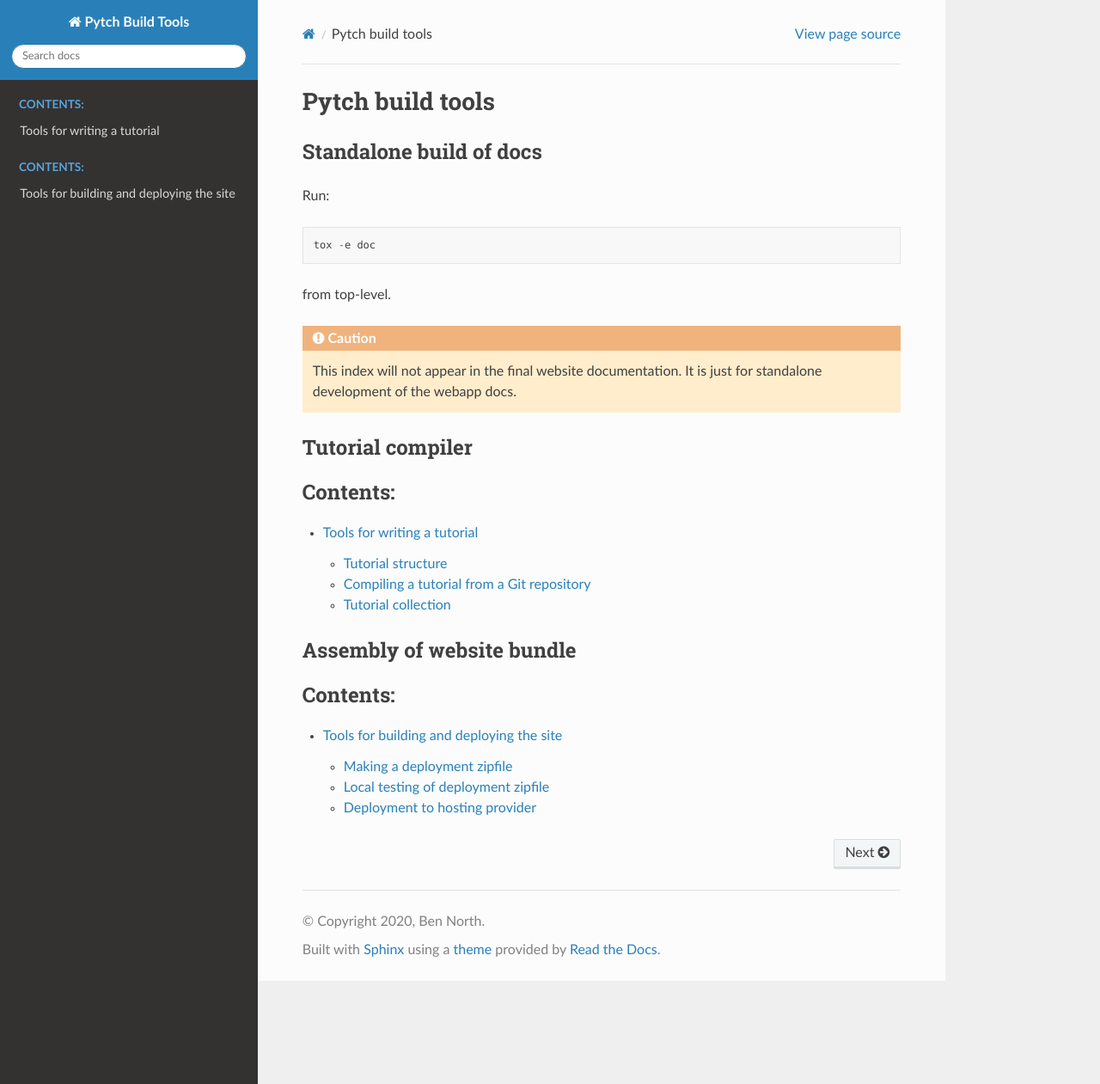
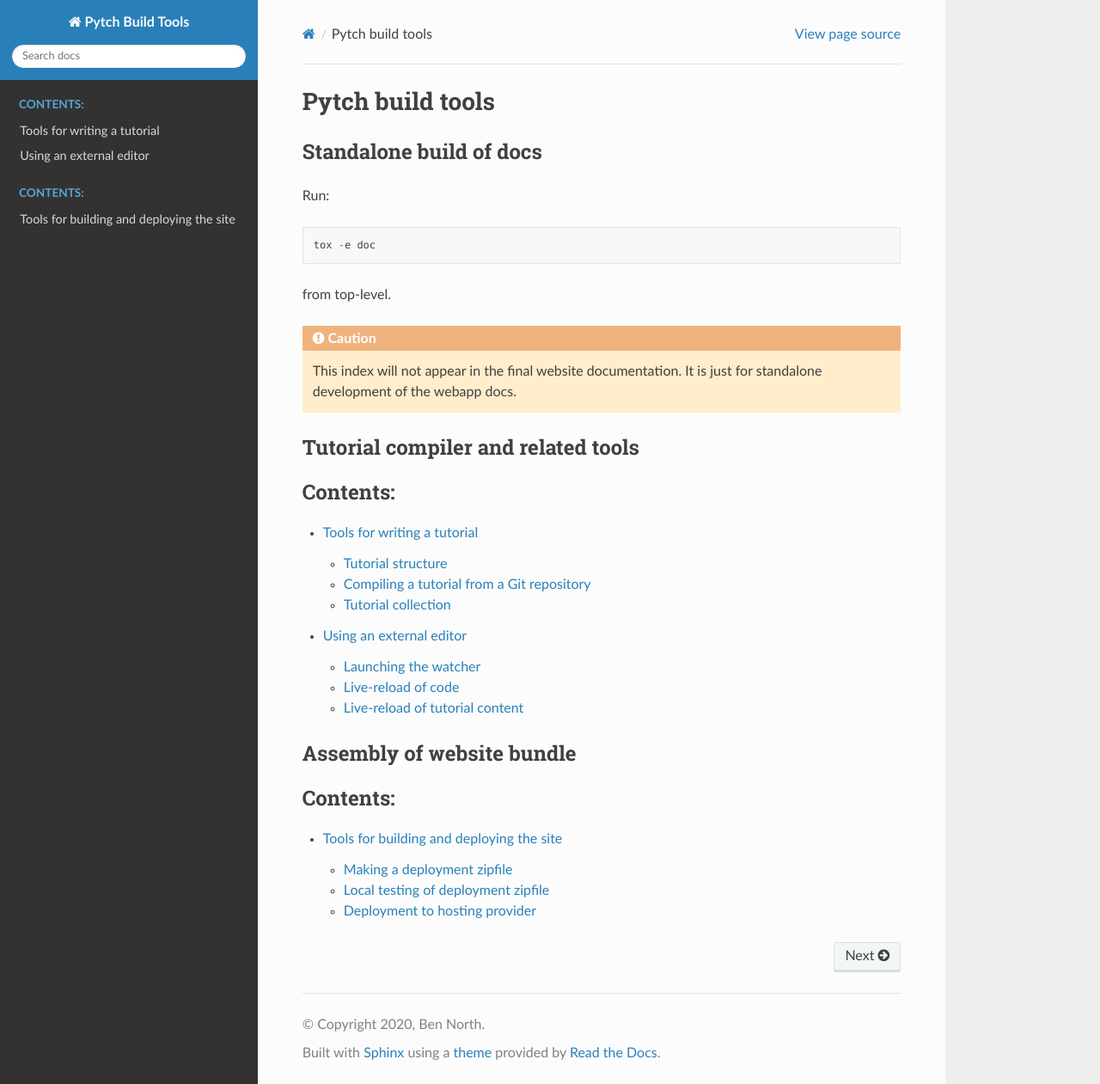
Before and after one commit to pytchlang/pytch-build, a Sphinx documentation site: the page built from doc/source/index.rst, in a window 1280 px wide and 1261 px high. Shown: the whole window at 86% size. Built offline with Sphinx 7.4.7 and the Read the Docs theme 2.0.0, drawn with Linux system fonts in a browser that asks for light colours; pages that are not in the unit, such as notebooks, are missing from menus.

Commit message:
Place live-reload doc into standalone toctree
(Will include into main site docs, with a commit to pytch-website,
shortly.)

```diff
--- a/doc/source/index.rst
+++ b/doc/source/index.rst
@@ -17,8 +17,8 @@ from top-level.
    for standalone development of the webapp docs.
 
 
-Tutorial compiler
------------------
+Tutorial compiler and related tools
+-----------------------------------
 
 .. toctree::
    :maxdepth: 2
@@ -26,6 +26,7 @@ Tutorial compiler
 
    introduction
    tutorialcompiler/index
+   live-reload/index
 
 
 Assembly of website bundle
```
